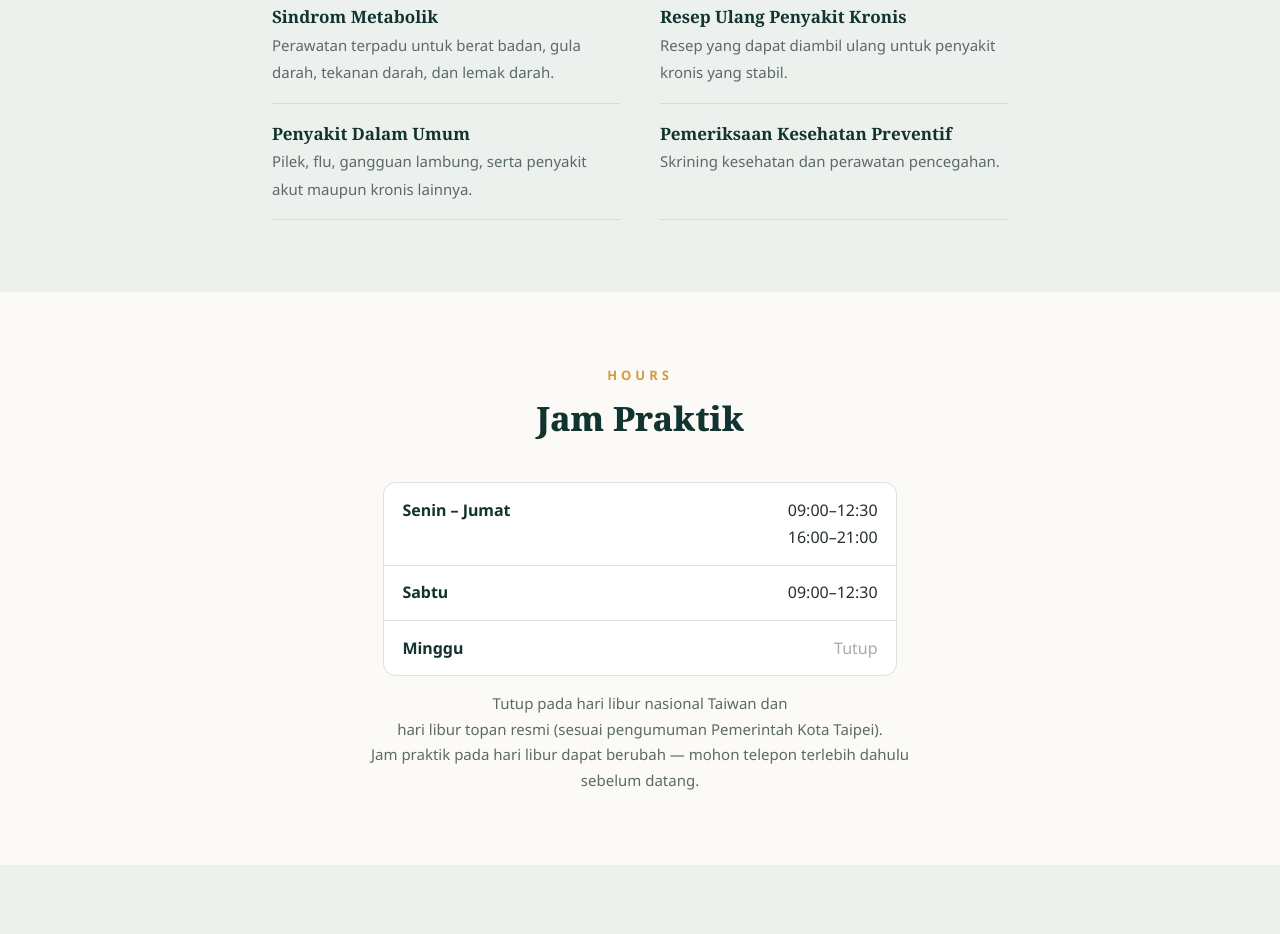
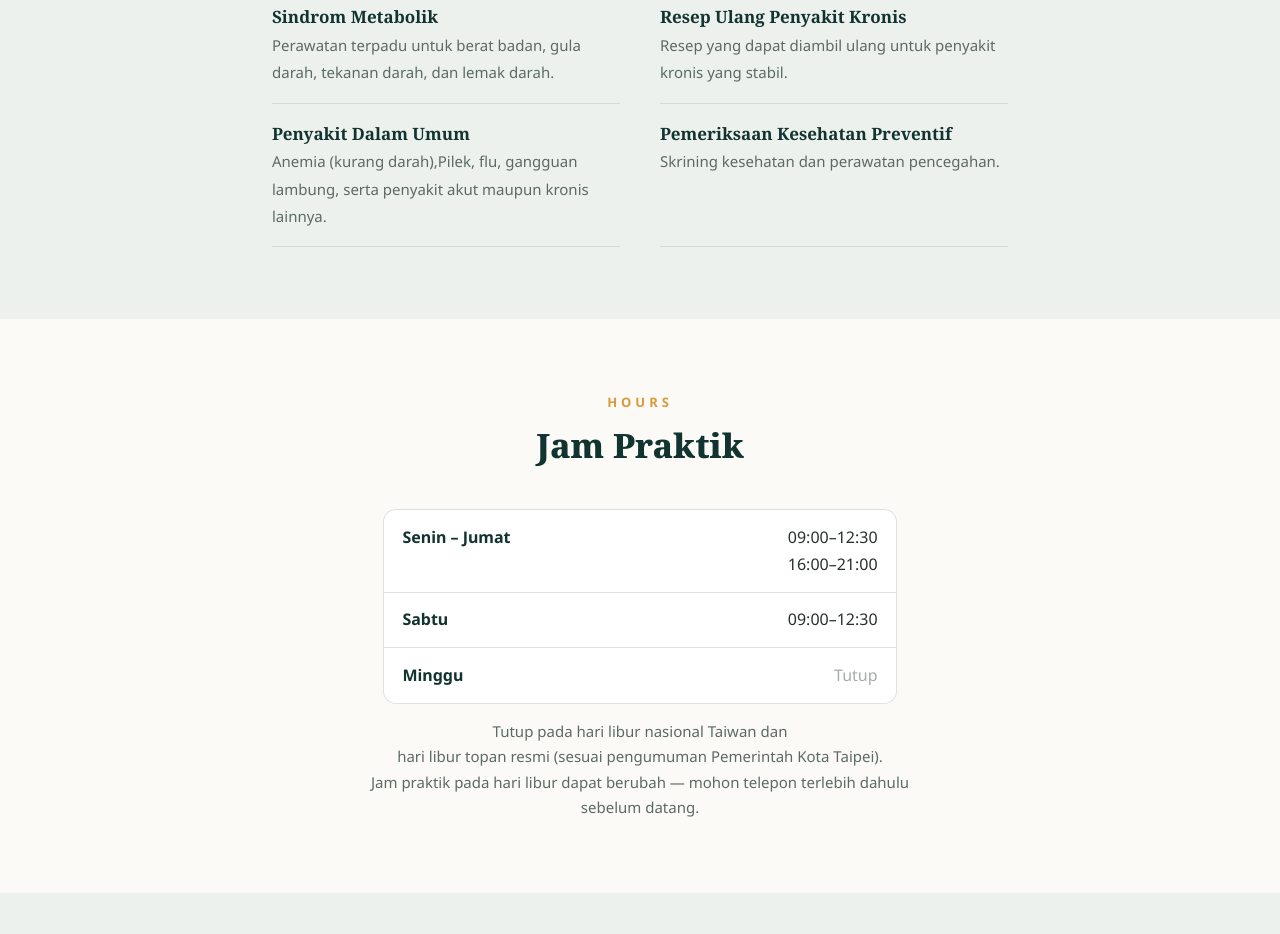
Before and after one commit to drjennyleiclinic-lgtm/drjennyleiclinic-site, a website: page id/indexid.html in a window 1280 px wide. Shown: the part 2202-3136 px from the top of the page. Drawn offline with Linux system fonts and the light colour scheme.

Commit message:
Update indexid.html
ANEMIA

```diff
--- a/id/indexid.html
+++ b/id/indexid.html
@@ -266,7 +266,7 @@ footer a{color:#e8efe9}
       <li><b>Kolesterol Tinggi</b><span>Pemeriksaan lemak darah, penilaian risiko penyakit jantung, dan pengobatan.</span></li>
       <li><b>Sindrom Metabolik</b><span>Perawatan terpadu untuk berat badan, gula darah, tekanan darah, dan lemak darah.</span></li>
       <li><b>Resep Ulang Penyakit Kronis</b><span>Resep yang dapat diambil ulang untuk penyakit kronis yang stabil.</span></li>
-      <li><b>Penyakit Dalam Umum</b><span>Pilek, flu, gangguan lambung, serta penyakit akut maupun kronis lainnya.</span></li>
+      <li><b>Penyakit Dalam Umum</b><span>Anemia (kurang darah),Pilek, flu, gangguan lambung, serta penyakit akut maupun kronis lainnya.</span></li>
       <li><b>Pemeriksaan Kesehatan Preventif</b><span>Skrining kesehatan dan perawatan pencegahan.</span></li>
     </ul>
   </div>
```
